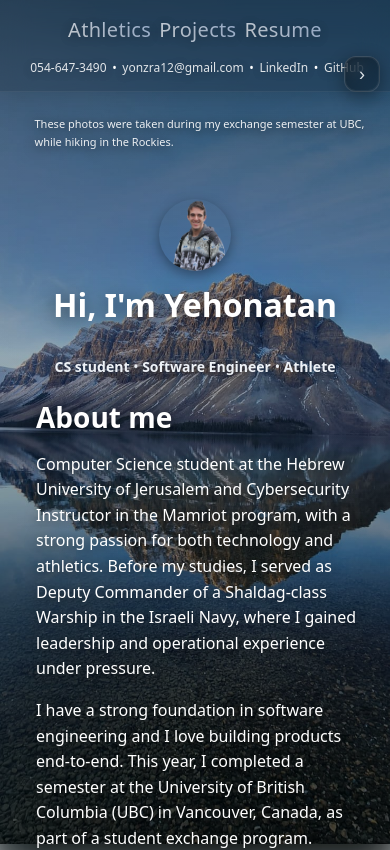
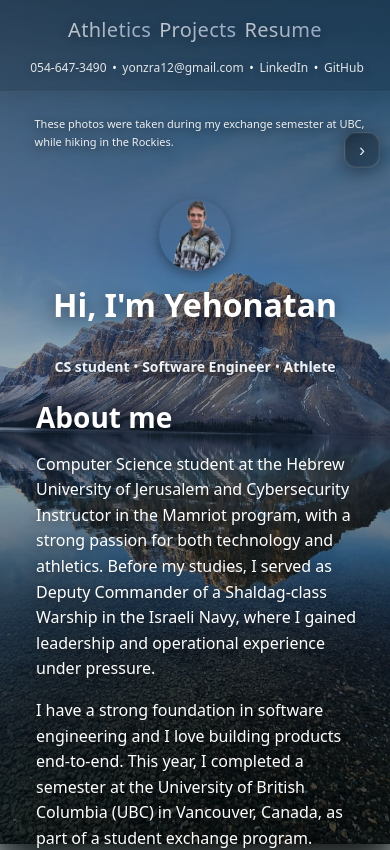
Before and after one commit to YehoanatnEzra/Portfolio, a React (Vite) app: page / in a window 390 px wide. Shown: the top 850 px of the page. Built offline with nearby package versions, Linux system fonts and the light colour scheme.

Commit message:
fix change photos clicker

```diff
--- a/src/styles/home.css
+++ b/src/styles/home.css
@@ -53,6 +53,13 @@
 /* Center the tagline */
 .tagline {
   text-align: center;
+}
+
+/* Slight upward nudge + tiny font bump for tagline on mobile */
+@media (max-width: 600px){
+  .headline h1 { margin-bottom: 2px; }
+  .tagline { margin-top: -16px; font-size: 24px; }
+  .headline-title img { width: 96px; height: 96px; }
 }
 
 .about h2{
@@ -136,7 +143,7 @@
 /* Single background cycle button (Home) */
 .bg-btn.bg-cycle {
   position: fixed;
-  top: 60px; /* sits just under the topbar */
+  top: 96px; /* further below topbar on desktop */
   right: 18px;
   width: 40px; height: 40px; border-radius: 12px; border: 1px solid rgba(255,255,255,0.18);
   display: inline-flex; align-items: center; justify-content: center;
@@ -152,7 +159,7 @@
 .bg-btn.bg-cycle:active { transform: translateY(0) scale(.94); filter: brightness(1.18); }
 .bg-btn.bg-cycle:focus-visible { outline: 2px solid var(--accent); outline-offset: 2px; }
 @media (max-width: 600px){
-  .bg-btn.bg-cycle { top: 56px; right: 10px; width: 36px; height: 36px; font-size:18px; }
+  .bg-btn.bg-cycle { top: 132px; right: 10px; width: 36px; height: 36px; font-size:18px; }
 }
 
 /* Background credit text */
```
